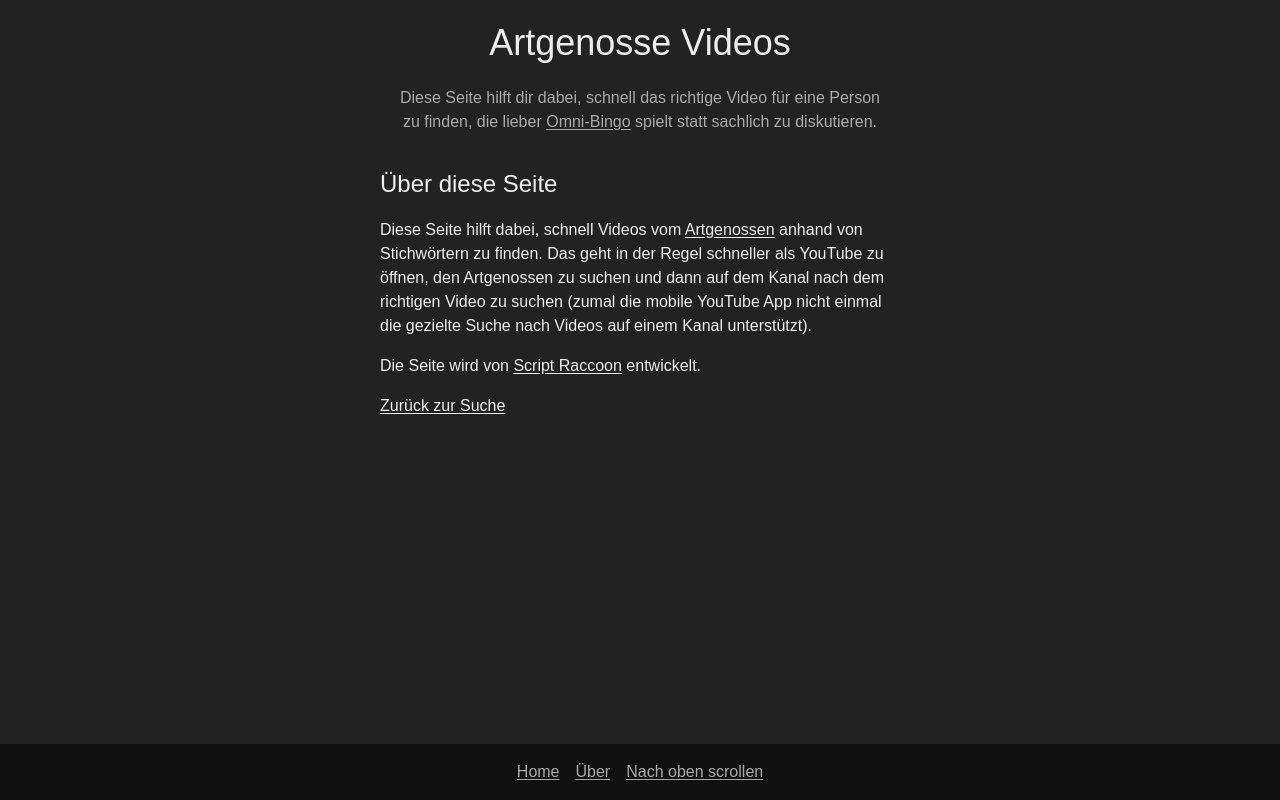
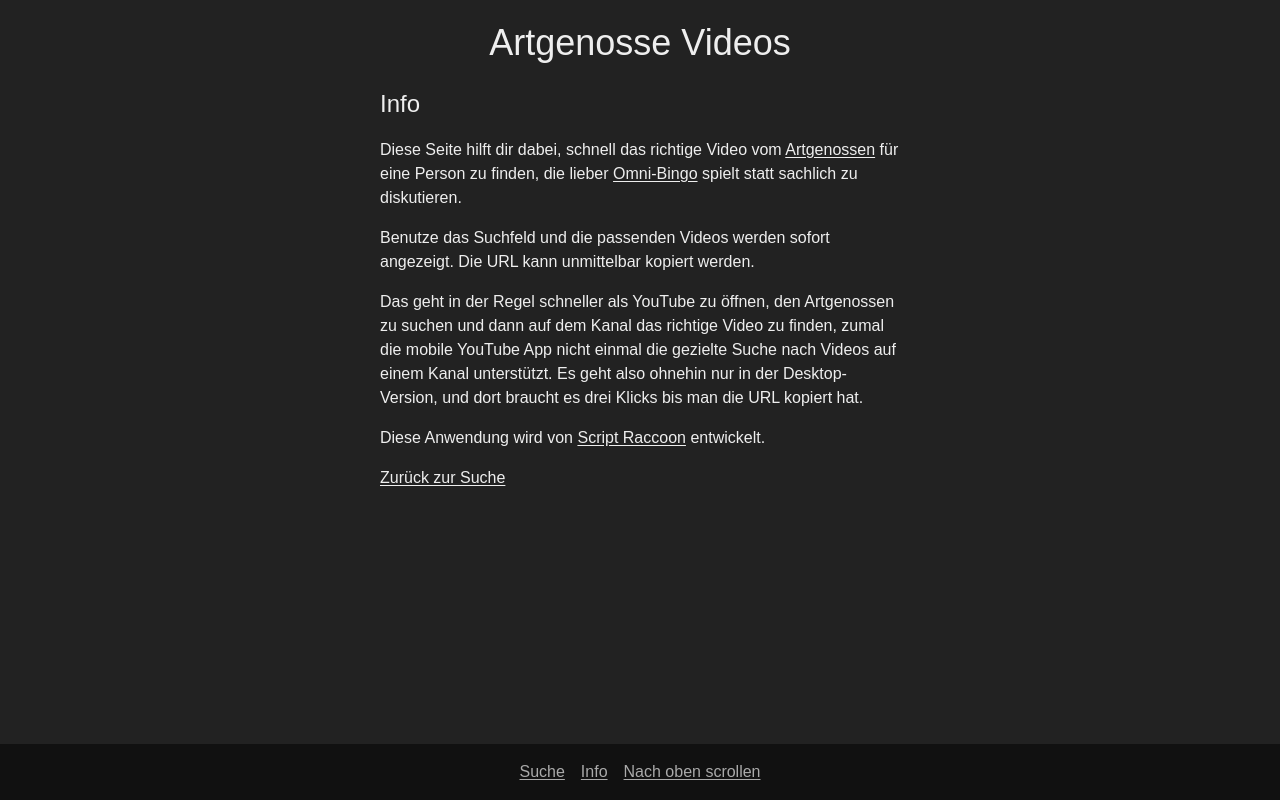
Before and after one commit to ScriptRaccoon/artgenosse-videos, a SvelteKit app: page /about in a window 1280 px wide. Built offline with nearby package versions, Linux system fonts and the light colour scheme.

Commit message:
move info text to info page

```diff
--- a/src/lib/Footer.svelte
+++ b/src/lib/Footer.svelte
@@ -1,7 +1,7 @@
 <footer>
 	<nav>
-		<a href="/">Home</a>
-		<a href="/about">Über</a>
+		<a href="/">Suche</a>
+		<a href="/about">Info</a>
 		<button onclick={() => window.scrollTo(0, 0)}>Nach oben scrollen</button>
 	</nav>
 </footer>
--- a/src/lib/Header.svelte
+++ b/src/lib/Header.svelte
@@ -1,12 +1,13 @@
+<script>
+	import { page } from '$app/state'
+</script>
+
 <header>
 	<h1>Artgenosse Videos</h1>
 
-	<p>
-		Diese Seite hilft dir dabei, schnell das richtige Video für eine Person zu
-		finden, die lieber
-		<a href="/omni-bingo.webp">Omni-Bingo</a>
-		spielt statt sachlich zu diskutieren.
-	</p>
+	{#if page.url.pathname === '/'}
+		<a href="/about">Info</a>
+	{/if}
 </header>
 
 <style>
@@ -18,14 +19,4 @@
 	h1 {
 		font-size: 2.25rem;
 	}
-
-	p {
-		text-wrap: balance;
-		color: var(--secondary-font-color);
-
-		@media (max-width: 600px) {
-			line-height: 1.4;
-			font-size: 0.875rem;
-		}
-	}
 </style>
--- a/src/routes/about/+page.svelte
+++ b/src/routes/about/+page.svelte
@@ -1,17 +1,30 @@
-<h2>Über diese Seite</h2>
+<h2>Info</h2>
 
 <p>
-	Diese Seite hilft dabei, schnell Videos vom
+	Diese Seite hilft dir dabei, schnell das richtige Video vom
 	<a href="https://www.youtube.com/c/DerArtgenosse" target="_blank"
-		>Artgenossen</a
-	> anhand von Stichwörtern zu finden. Das geht in der Regel schneller als YouTube
-	zu öffnen, den Artgenossen zu suchen und dann auf dem Kanal nach dem richtigen
-	Video zu suchen (zumal die mobile YouTube App nicht einmal die gezielte Suche nach
-	Videos auf einem Kanal unterstützt).
+		>Artgenossen
+	</a>
+	für eine Person zu finden, die lieber
+	<a href="/omni-bingo.webp">Omni-Bingo</a>
+	spielt statt sachlich zu diskutieren.
 </p>
 
 <p>
-	Die Seite wird von <a href="https://github.com/ScriptRaccoon"
+	Benutze das Suchfeld und die passenden Videos werden sofort angezeigt. Die URL
+	kann unmittelbar kopiert werden.
+</p>
+
+<p>
+	Das geht in der Regel schneller als YouTube zu öffnen, den Artgenossen zu
+	suchen und dann auf dem Kanal das richtige Video zu finden, zumal die mobile
+	YouTube App nicht einmal die gezielte Suche nach Videos auf einem Kanal
+	unterstützt. Es geht also ohnehin nur in der Desktop-Version, und dort braucht
+	es drei Klicks bis man die URL kopiert hat.
+</p>
+
+<p>
+	Diese Anwendung wird von <a href="https://github.com/ScriptRaccoon"
 		>Script Raccoon</a
 	> entwickelt.
 </p>
```
Also changed, not shown: 1 other file (tests, documents, lock files or other folders).
